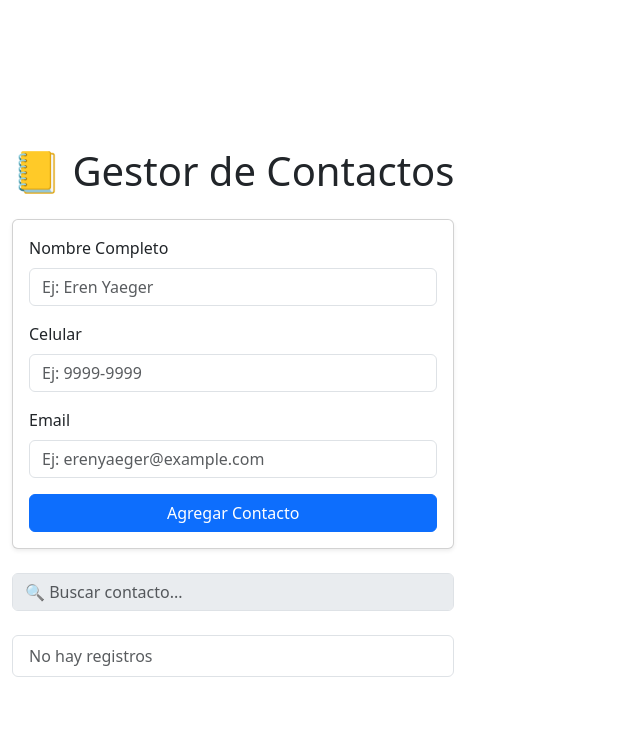
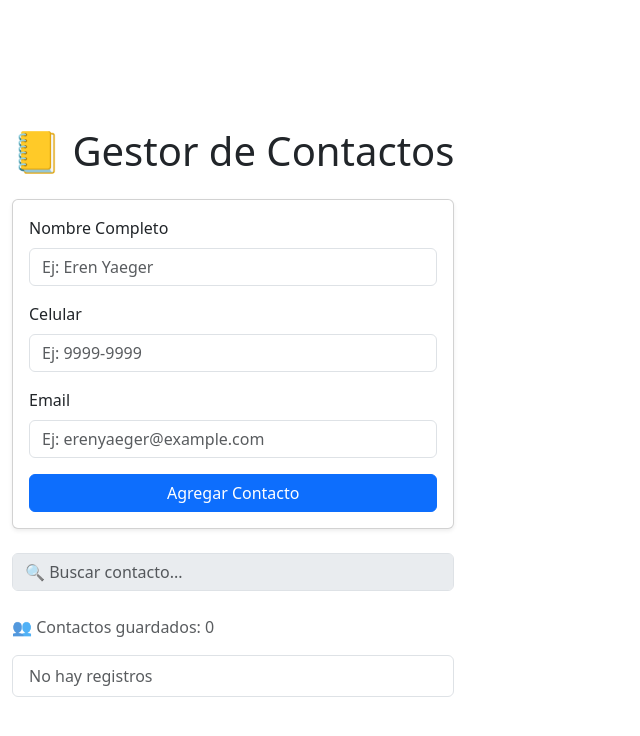
Before and after one commit to rodchakk/gestor-contactos, a React (Vite) app: page / in a window 1280 px wide. Shown: the top 736 px of the page, without its empty margins (0-640 px from the left). Built offline with nearby package versions, Linux system fonts and the light colour scheme.

Commit message:
contador contactos
contador contactos

```diff
--- a/src/App.jsx
+++ b/src/App.jsx
@@ -45,6 +45,11 @@ function App() {
         />
       </div>
 
+      {/* Contador de contactos */}
+<p className="text-muted">
+  👥 Contactos guardados: {contacts.length}
+</p>
+
       {/* Lista */}
       <ContactList contacts={contacts} onDelete={deleteContact} />
     </div>
```
